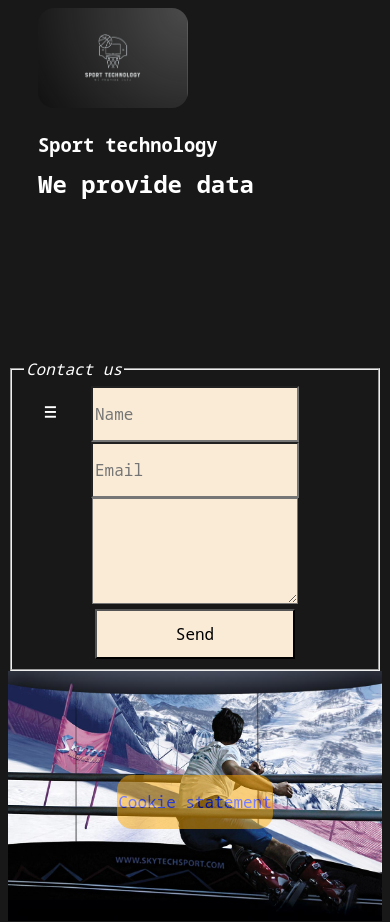
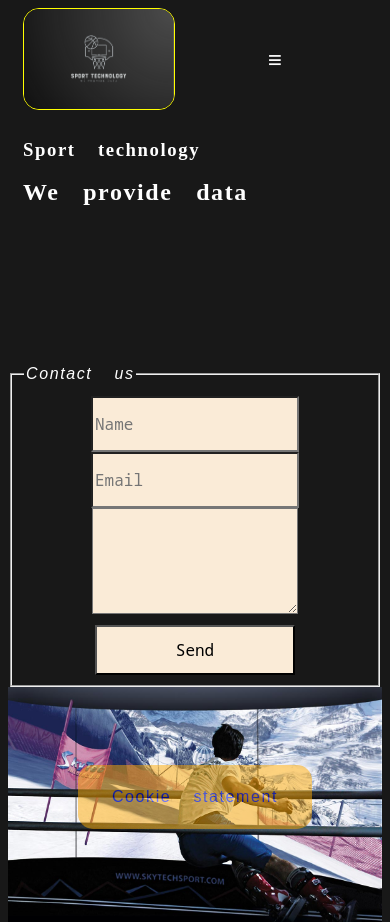
Before and after one commit to SkullCandby/skullcandby.github.io, a plain HTML site: page contact.html in a window 390 px wide. Shown: the top 922 px of the page. Drawn offline with Linux system fonts and the light colour scheme.

Commit message:
Update contact.css

```diff
--- a/css/contact.css
+++ b/css/contact.css
@@ -1,14 +1,26 @@
-header, #logoAndCompany{
+/* Contact page CSS */
 
+#logoAndCompany {
+    font-family: 'Notable';
     display: flex;
     flex-direction: column;
     height: 350px;
     margin-left: 15px;
-
-
-
 }
 
+h2, h1 {
+    font-family: 'Notable';
+}
+
+body {
+    font-family: Arial, Helvetica, sans-serif;
+    font-size: 1em;
+    background: #181818;
+    color: #FFFFFF;
+    letter-spacing: 0.1em;
+    line-height: 2em;
+    word-spacing: 1em;
+ }
 footer {
     margin-top: 100px;
 }
@@ -26,10 +38,16 @@ footer {
     width: 250px;
     height: 160px;
     border-radius: 16px;
+
+    border-color: yellow;
+    border-style: solid;
+    border-width: 1px;
 }
 ul {
     list-style-type: none;
     display: flex;
+    flex-grow: 1;
+    flex-shrink: 1;
     gap: 25px;
     width: 800px;
 
@@ -37,7 +55,7 @@ ul {
 
 .li {
     padding: 15px;
-    color: antiquewhite;
+    color: #faebd7;
 }
 
 section {
@@ -54,12 +72,7 @@ section {
 
 }
 
-body {
-    font-family: 'Noto Sans Mono', monospace;
-    font-size: 1em;
-    background: #181818;
-    color: #FFFFFF;
-}
+
 table, th, td {
     border: 1px solid;
 }
@@ -78,9 +91,12 @@ table, th, td {
     border-radius: 15px;
     padding-top: 0;
     opacity: 50%;
+    z-index: 9999;
 }
 
 .nav-bar {
+
+    text-transform: uppercase;
     width: 100px;
     display: flex;
     justify-content: space-between;
@@ -95,7 +111,6 @@ table, th, td {
 .menu {display: flex;}
 .menu .li {padding-left: 1px;}
 .menu .li a {
-    display: inline-block;
     text-decoration: none;
     color: #FFF;
     text-align: center;
@@ -187,6 +202,13 @@ form {
     margin-top: 0;
 }
 #check {display: none;}
+
+#menu_pos {
+    display: flex;
+    flex-direction: column;
+    width: 100%;
+
+}
 @media (max-width: 1240px) {
     section {
         margin-top: 150px
@@ -215,9 +237,9 @@ form {
         width: 0;
     }
     #coockie {
-        margin-left: 10%;
-        margin-right: 10%;
-        width: 40%;
+        margin-left: 0;
+        margin-right: 20%;
+        width: 60%;
     }
     header {
         flex-direction: column;
@@ -256,7 +278,7 @@ form {
 
     }
     .li {
-        color: antiquewhite;
+        color: #faeba6;
         font-size: 1em;
         padding: 0 0;
 
@@ -329,6 +351,24 @@ form {
     .menu .li a {padding: 10px;}
     .open-menu , .close-menu {display: block;}
     #check:checked ~ .menu {left: 0;}
+    h2 h1 {
+        font-size: 0.5em;
+    }
+    #menu_pos {
+    display: flex;
+    flex-direction: row;
+    width: 100%;
 
+    }
+}
 
+.linkedin:hover {
+    color: blue;
 }
+.linkedin:active {
+  color: green;
+}
+
+span + p {
+    color: green;
+}
```
